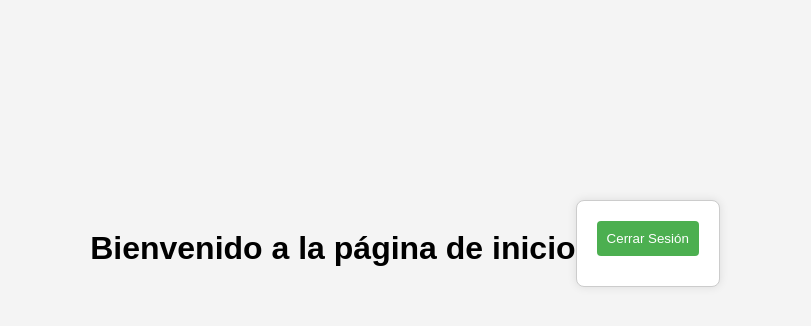
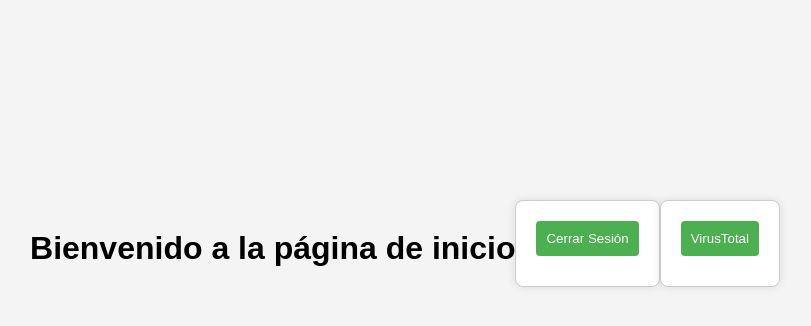
Before and after one commit to Raimon230/Grupo5, a PHP site: page /home.php in a window 1280 px wide. Shown: the part 152-478 px from the top of the page, without its empty margins (235-1046 px from the left). Run offline with PHP 8.4, Linux system fonts and the light colour scheme; the visitor is signed in with stand-in values (Sample User, id 1).

Commit message:
Home.php

```diff
--- a/home.php
+++ b/home.php
@@ -17,6 +17,10 @@ if (isset($_POST['logout'])) {
 
 // Verificar si el usuario es un administrador
 $is_admin = isset($_SESSION['email']) && $_SESSION['email'] === 'a@a.com';
+
+// Verificar si el usuario es un usuario registrado
+$is_registered_user = isset($_SESSION['email']);
+
 ?>
 
 <!DOCTYPE html>
@@ -82,6 +86,12 @@ $is_admin = isset($_SESSION['email']) && $_SESSION['email'] === 'a@a.com';
     </form>
 <?php endif; ?>
 
+<?php if ($is_registered_user): ?>
+    <form action="virustotal.php" method="post">
+        <button type="submit">VirusTotal</button>
+    </form>
+<?php endif; ?>
+
 <!-- Más contenido HTML aquí -->
 
 </body>
```
